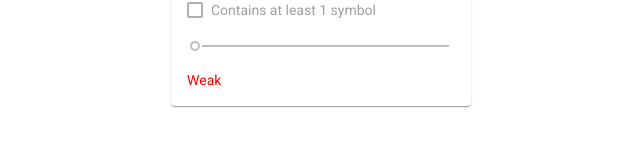
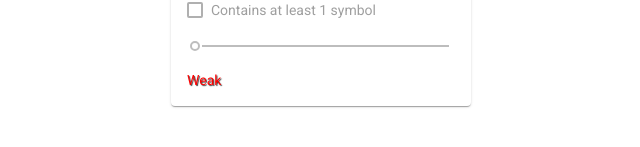
Before and after one commit to Karvel/angular-password-strength, an Angular app: page /auth/register in a window 1280 px wide. Shown: the part 309-456 px from the top of the page, without its empty margins (319-959 px from the left). Built offline with nearby package versions, Linux system fonts and the light colour scheme.

Commit message:
feat(password-strength): add text shadow to hint

```diff
--- a/src/app/infrastructure/shared/components/password-strength/password-strength.component.html
+++ b/src/app/infrastructure/shared/components/password-strength/password-strength.component.html
@@ -19,6 +19,6 @@
       formControlName="passwordSlider"
     >
     </mat-slider>
-    <mat-hint [ngStyle]="{ color: strengthHint.color }">{{ strengthHint.strength }}</mat-hint>
+    <mat-hint class="hint-text" [ngStyle]="{ color: strengthHint.color }">{{ strengthHint.strength }}</mat-hint>
   </div>
 </form>
--- a/src/app/infrastructure/shared/components/password-strength/password-strength.component.scss
+++ b/src/app/infrastructure/shared/components/password-strength/password-strength.component.scss
@@ -17,3 +17,7 @@ h2 {
 .mat-slider-horizontal {
   width: 270px;
 }
+
+.hint-text {
+  text-shadow: 1px 1px 1px rgb(70, 70, 70);
+}
```
